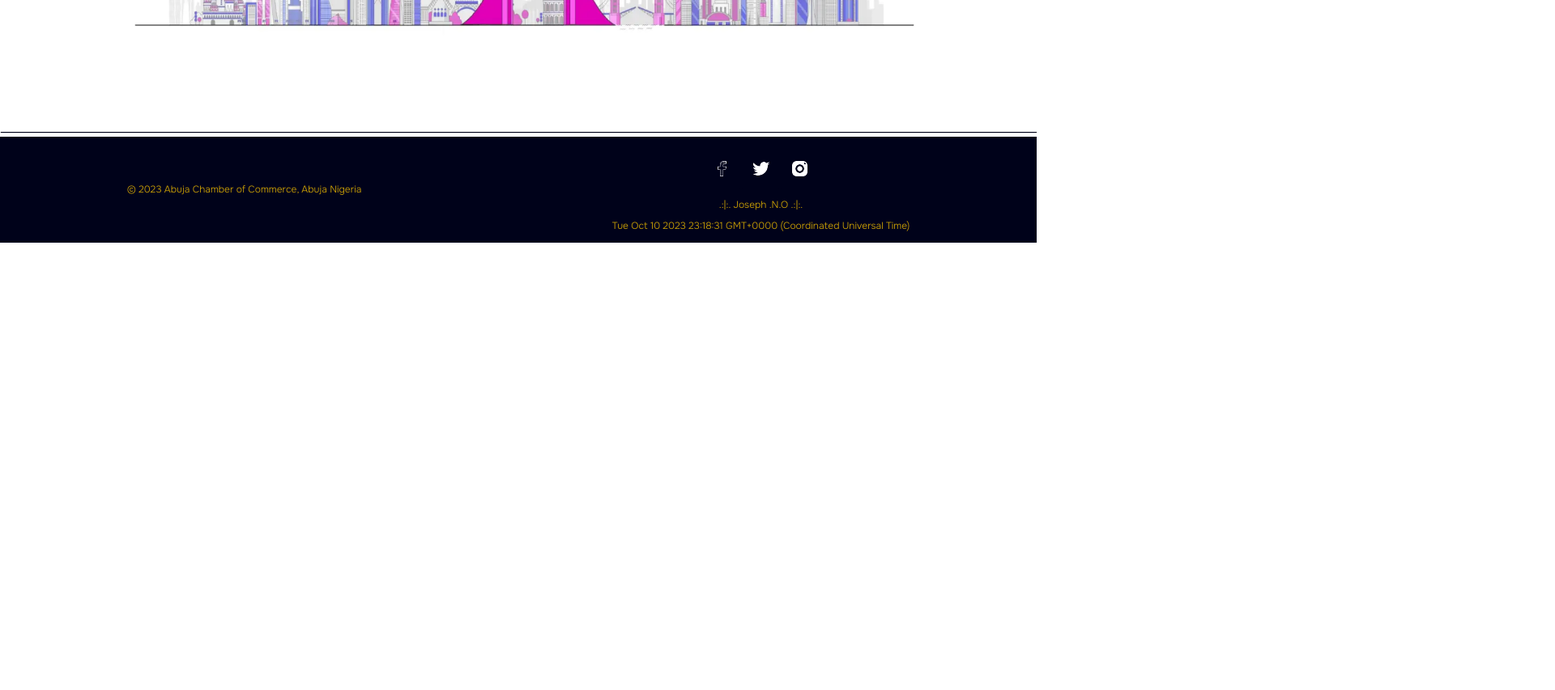
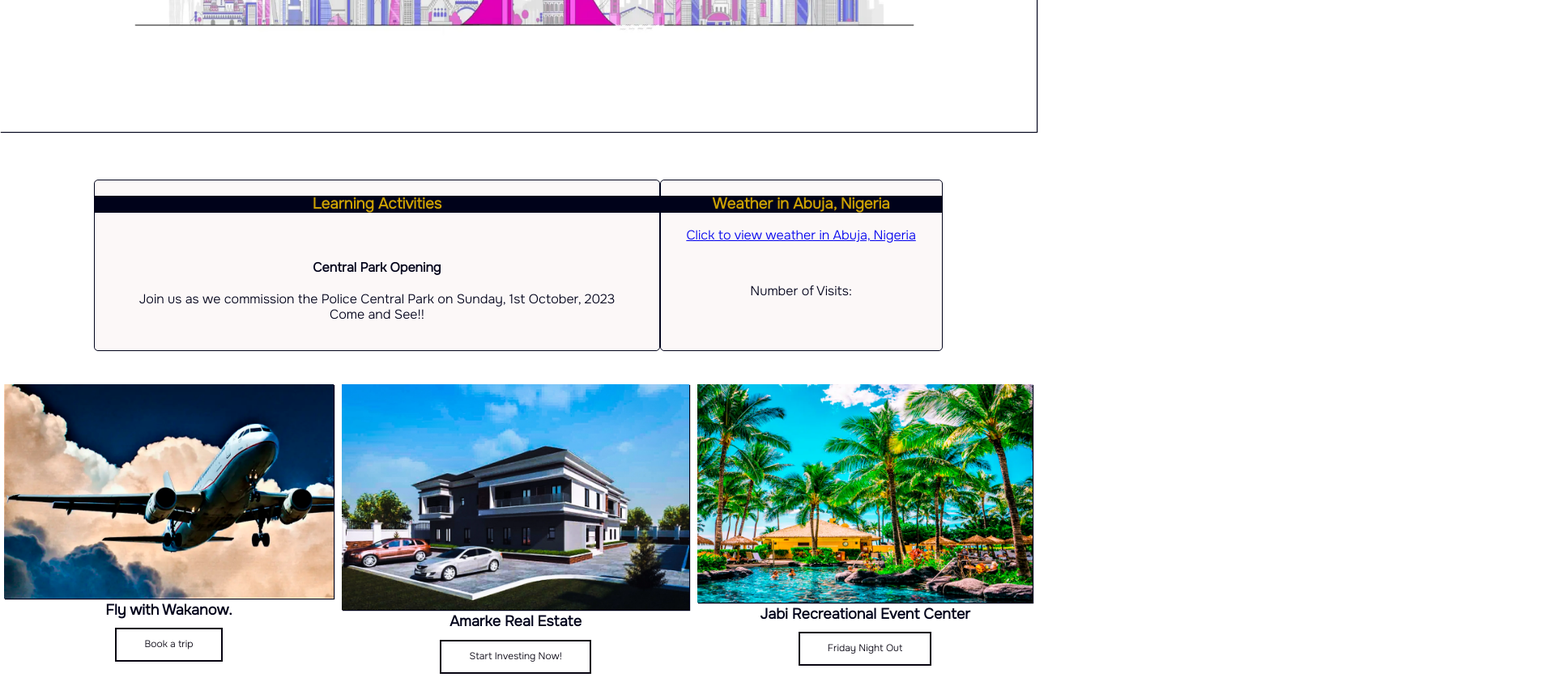
Before and after one commit to uzore/wdd230, a plain HTML site: page chamber/index.html in a window 1280 px wide. Shown: the part 580-1433 px from the top of the page at 81% size, 1920 px wide, since content can reach past the window. Before the commit the page ends 880 px from the top, so only its background shows below. Drawn offline with Linux system fonts and the light colour scheme; a web font is replaced by a local one.

Commit message:
Addition of map and other sections

```diff
--- a/chamber/index.html
+++ b/chamber/index.html
@@ -49,8 +49,8 @@
                             <li><a href="index.html" class="active"> Home </a></li>
                             <li><a href="discovery.html"> Discovery </a></li>
                             <li><a href="chamber-site-plan.html"> Site Plan</a></li>
-                            <li><a href="dir.html"> Directory</a></li>
-                            <li><a href="join.html"><button> JOIN </button></a></li>
+                            <li><a href="dir.html"> Directory </a></li>
+                            <li><a href="join.html"><button> SIGN IN </button></a></li>
                         </ul>
                     </div>
                 </nav>
@@ -60,18 +60,79 @@
                         <!-- ☑️ -->
                     <!-- </div>     -->
                     <img class="card-img " src="images/acci.webp " alt=" home-logo "">
+                    <div class="home-btn"><a href="join.html"> JOIN </a></div>
+                </section>
+            </main>
+            <br>
+            <br>
+            <main1>
+                <section class="a-card ">
+                    <h3><b>Learning Activities</b></h3>
+                    <br>
+                     <h4><b>Central Park Opening</b></h4>
+                     <p> Join us as we commission the Police Central Park on Sunday, 1st October, 2023<br>
+                    Come and See!! </p>
+                    <br>
+                </section>
+                <br>
+              <!-- <section class="camping-card "> -->
+                        <!-- <h1>Project</h> -->
+                            <!-- <p><a href="media-query.html "> Timbuktu Chamber of Commerce</a></p> -->
+                    <!-- <ul> -->
+                    <!-- <li> Lesson 1:<a href="https://byui.instructure.com/ ">Title </a></li> -->
+                    <!-- <li> Lesson 2:<a href="https://byui.instructure.com/ ">Title </a></li> -->
+                    <!-- <li> Lesson 3:<a href="https://byui.instructure.com/ ">Title </a></li> -->
+                    <!-- <li> Lesson 4:<a href="https://byui.instructure.com/ ">Title </a></li> -->
+                    <!-- <li> Lesson 5:<a href="https://byui.instructure.com/ ">Title </a></li> -->
+                    <!-- <li> Lesson 6:<a href="https://byui.instructure.com/ ">Title </a></li> -->
+                    <!-- </ul> -->
+                <!-- </section> -->
+                <section class="b-card ">
+                    <h3><b>  Weather in Abuja, Nigeria  </b></h3>
+                        <p><a href="https://www.timeanddate.com/time/zones/wat "> Click to view weather in Abuja, Nigeria</a></p>
+                        <br>
+                        <p><span class="label ">Number of Visits:  </span> <span class="visits "></span></p>
+                        <br>
+                </section>
+            </main1>
+            <br>
+            <br>
 
-                    <div class="home-btn"><a href="discovery.html"> Explore </a></div>
+            <main class="home-grid ">
+                <section class="rivers-card ">
+                    <img class="card-img " src="images/fly.webp " alt="flight ">
+                    <h2>Fly with Wakanow.</h2>
+                    <p> <a href="https://guardian.ng/news/why-is-everyone-relocating-to-abuja/ " class="hero-btn "> Book a trip </a></p>
                 </section>
-            <footer>
+                <section class="camping-card ">
+                    <img class="card-img " src="images/estate.webp " alt="real estate ">
+                    <h2>Amarke Real Estate</h2>
+                    <p> <a href="https://dailytrust.com/top-5-property-investment-destinations-in-abuja/#:~:text=Abuja%20is%20an%20amazing%20property,a%20haven%20for%20storing%20wealth%2C%E2%80%A6&text=Abuja%20is%20an%20amazing,real%20estate%20developers%20and%20investors."
+                class="hero-btn "> Start Investing Now! </a></p>
+                </section>
+                <section class="rapids-card ">
+                    <img class="card-img " src="images/diverse.webp " alt="diversity ">
+                    <h2> Jabi Recreational Event Center</h2>
+                    <p> <a href="https://www.aisabuja.org/employment/living-in-abuja#:~:text=Abuja%20as%20a%20global%20and,is%20located%20here%20in%20Abuja. " class="hero-btn "> Friday Night Out </a></p>
+                </section>
+            </main>
 
+            <section>
+                <br>
+                    <iframe src="https://www.google.com/maps/embed?pb=!1m18!1m12!1m3!1d3940.6798089526583!2d7.408641014786461!3d9.001581293539914!2m3!1f0!2f0!3f0!3m2!1i1024!2i768!4f13.1!3m3!1m2!1s0x104e7afd2ee518f7%3A0x9b05cd28c86a9ba3!2sAirport%20Rd%2C%20Abuja%2C%20Federal%20Capital%20Territory!5e0!3m2!1sen!2sng!4v1674949977802!5m2!1sen!2sng
+                    "width="1920px " height="250px" style="border:5px; " allowfullscreen=" " loading="lazy " referrerpolicy="no-referrer-when-downgrade "></iframe>
+            </section>
+
+
+            <footer
+                    <br>
+                    <br>
                     <P> &copy;
                     <script>
                         document.write(new Date().getFullYear());
-                    </script> Abuja Chamber of Commerce, Abuja Nigeria</p>
+                    </script> Abuja Chamber of Commerce <br>KM 8 Umaru Musa Yar'Adua Road, Abuja Nigeria</p>
 
                 <div class="social ">
-                    <a href="https://www.facebook.com "><img src="images/fb.png " alt="fb icon "> </a>
                     <a href="https://twitter.com "><img src="images/twitter.png " alt="twitter icon "> </a>
                     <a href="https://instagram.com "><img src="images/insta.png " alt="instagram icon "> </a>
                     <p>.:|:. Joseph .N.O .:|:.
--- a/chamber/styles/style.css
+++ b/chamber/styles/style.css
@@ -267,6 +267,37 @@
         margin: 1px 0;
     }
 
+    main1 {
+        display: grid;
+        grid-template-columns: 1fr 1fr 1fr 1fr 1fr 1fr 1fr 1fr 1fr 1fr 1fr;
+    }
+
+    .a-card {
+        grid-column: 2/8;
+        grid-row: 3/6;
+        margin-right: 0px;
+        border-radius: 5px;
+        padding: 0px;
+        background-color: rgba(252, 248, 248, 1.00);
+        border: 0.2px solid  #00021A;
+    }
+
+    .b-card {
+        grid-column: 8/11;
+        grid-row: 3/6;
+        margin: 0px;
+        border-radius: 5px;
+        background-color: rgba(252, 248, 248, 1.00);
+        border: 0.2px solid  #00021A;
+    }
+
+    h3 {
+        background-color:  #00021A;
+        color: #CDA204;
+        padding: px;
+        justify-content: center;
+        align-items: center;
+    }
 
     .card-img,
     .mountains {
@@ -290,7 +321,7 @@
     .card-img {
         text-align: center;
         transition: transform .2s;
-        box-shadow: 1px 1px 1px #00021A;;
+        box-shadow: 1px 1px 1px #00021A;
     }
 
     .card-img:hover {
@@ -344,13 +375,14 @@
         color: #CDA204;
     }
 
+
     h2 {
         margin: 0;
         color:  #00021A;;
     }
 
     h3 {
-        color:  #00021A;;
+       color: #CDA204;
     }
 
     .social img {
@@ -364,8 +396,9 @@
         text-align: center;
     }
 
-    @media screen and (max-width: 600px) {
+    @media screen and (max-width: 680px) {
         #hero,
+        main1,
         .home-grid2,
         .home-grid {
             display: block;
```
